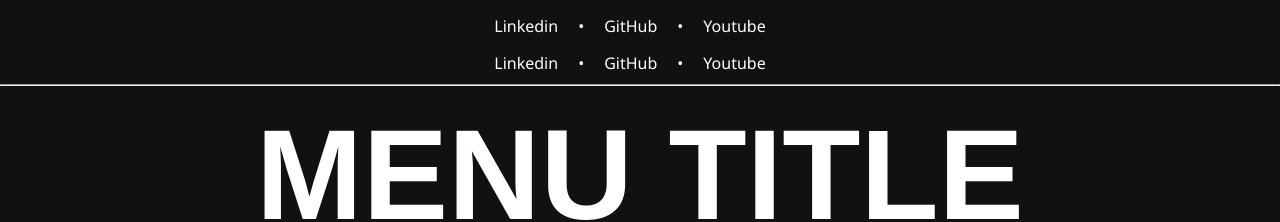
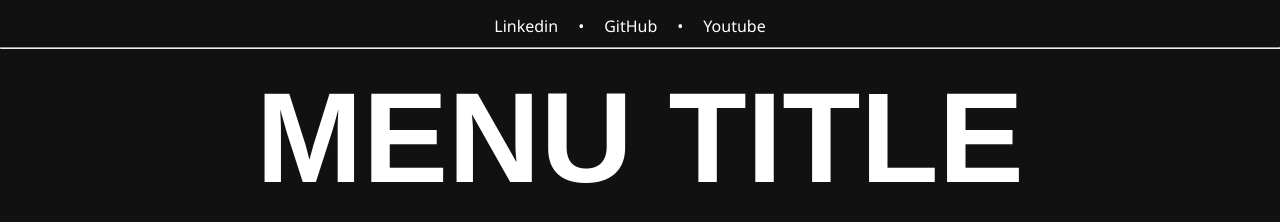
Before and after one commit to skywiliancode/dio-blog-angular, an Angular app: page / in a window 1280 px wide. Shown: the top 222 px of the page. Built offline with nearby package versions, Linux system fonts and the light colour scheme.

Commit message:
Fazendo alteração

```diff
--- a/src/app/pages/home/home.component.html
+++ b/src/app/pages/home/home.component.html
@@ -1,12 +1,10 @@
-<header>
-  <app-menu-bar></app-menu-bar>
-</header>
 <app-menu-title></app-menu-title>
 
 <div class="container__articles">
 
   <div class="articles__main">
     <app-big-card
+    id="1"
     photoCover='https://images.unsplash.com/photo-1728649072511-bd946044a63b?w=500&auto=format&fit=crop&q=60&ixlib=rb-4.0.3&ixid=M3wxMjA3fDB8MHx0b3BpYy1mZWVkfDE0fE04alZiTGJUUndzfHxlbnwwfHx8fHw%3D'
     cardTitle='Titulo'
     cardDescription='Lorem ipsum dolor, sit amet consectetur adipisicing elit. Inventore, repellat? Facere nulla at impedit eos? Iure nulla dolores consequuntur mollitia aspernatur minima, omnis molestias necessitatibus excepturi culpa dignissimos perferendis ad!'
@@ -16,16 +14,19 @@
   </div>
   <div class="articles__others">
     <app-small-card
+    id="2"
     cardTitle="Titulo"
     photoCover="https://plus.unsplash.com/premium_photo-1728297119061-7b9fbdd39bfd?q=80&w=1470&auto=format&fit=crop&ixlib=rb-4.0.3&ixid=M3wxMjA3fDB8MHxwaG90by1wYWdlfHx8fGVufDB8fHx8fA%3D%3D"
     >
     </app-small-card>
     <app-small-card
+    id="3"
     cardTitle="Titulo"
     photoCover="https://plus.unsplash.com/premium_photo-1728297119061-7b9fbdd39bfd?q=80&w=1470&auto=format&fit=crop&ixlib=rb-4.0.3&ixid=M3wxMjA3fDB8MHxwaG90by1wYWdlfHx8fGVufDB8fHx8fA%3D%3D"
     >
     </app-small-card>
     <app-small-card
+    id="4"
     cardTitle="Titulo"
     photoCover="https://plus.unsplash.com/premium_photo-1728297119061-7b9fbdd39bfd?q=80&w=1470&auto=format&fit=crop&ixlib=rb-4.0.3&ixid=M3wxMjA3fDB8MHxwaG90by1wYWdlfHx8fGVufDB8fHx8fA%3D%3D"
     >
--- a/src/app/pages/home/home.component.scss
+++ b/src/app/pages/home/home.component.scss
@@ -4,9 +4,3 @@
   display: flex;
   justify-content: center;
 }
-
-header{
-  display: flex;
-  margin-top: 15px;
-  justify-content: center;
-}
```
